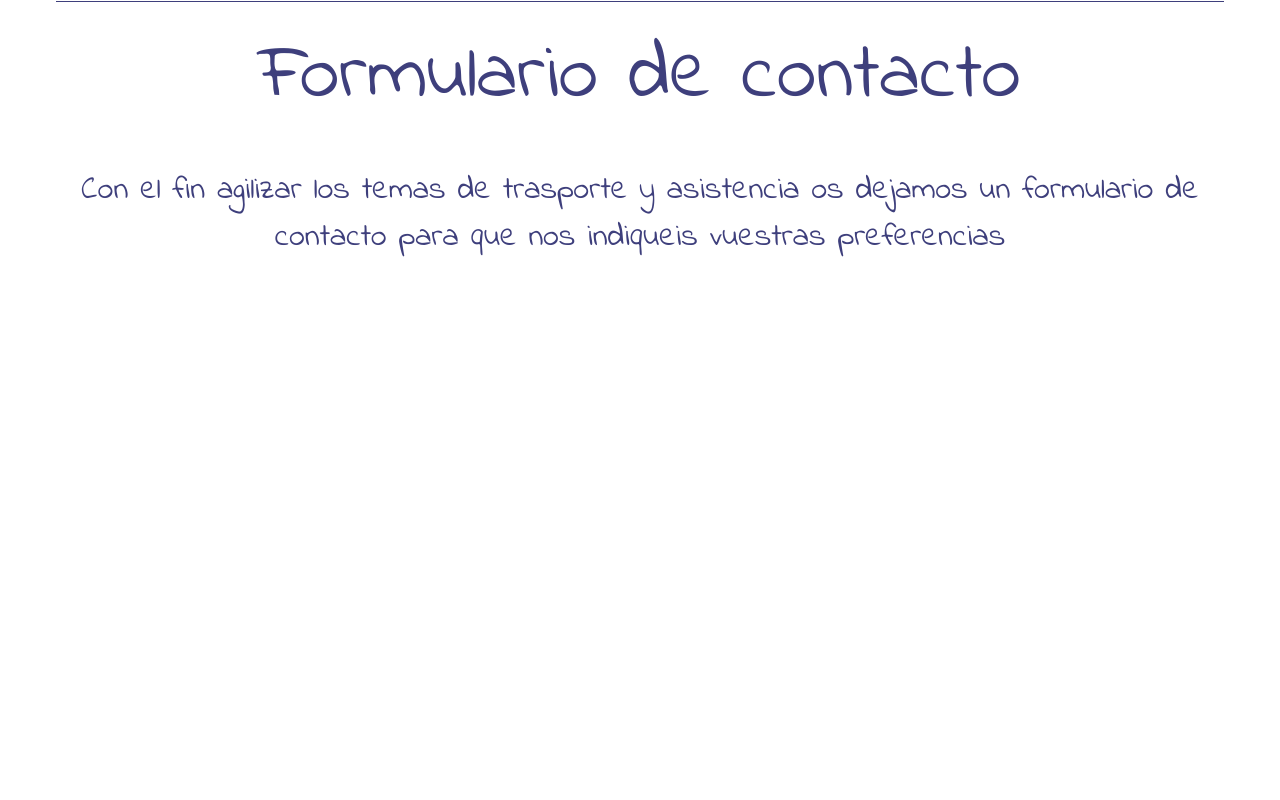
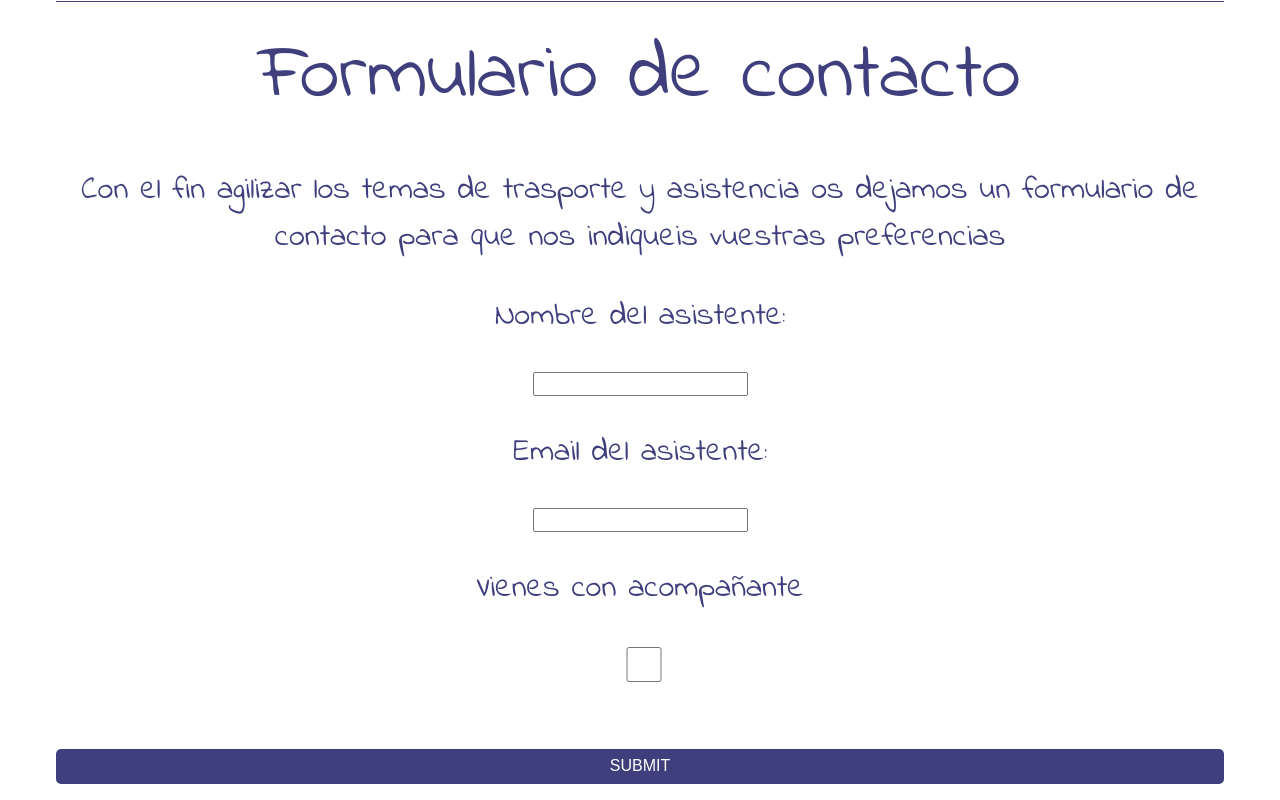
Before and after one commit to ojedabotansantiago/boda-clau-boke, a React (Create React App) app: page / in a window 1280 px wide. Shown: the part 4969-5769 px from the top of the page. Before the commit the page ends 5262 px from the top, so only its background shows below. Built offline with nearby package versions, Linux system fonts and the light colour scheme.

Commit message:
added form

```diff
--- a/package.json
+++ b/package.json
@@ -14,6 +14,7 @@
     "node-sass": "4.14.1",
     "react": "^17.0.2",
     "react-dom": "^17.0.2",
+    "react-hook-form": "^7.10.1",
     "react-router-dom": "^5.2.0",
     "react-scripts": "4.0.3",
     "styled-components": "^5.3.0",
--- a/src/App.tsx
+++ b/src/App.tsx
@@ -5,6 +5,7 @@ import { ThemeProvider } from 'styled-components';
 import { defaultTheme } from './assets/theme/theme';
 import { PictureComponent } from './components/picture/picture.component';
 import { SectionEntry } from './components/textEntry/section.component';
+import { FormComponent } from './components/form/form.component';
 
 function App() {
   type SectionEntryProp = {
@@ -117,6 +118,8 @@ function App() {
           titleSection={sectionEntryForm.titleSection}
           mainText={sectionEntryForm.mainText}
         ></SectionEntry>
+        <FormComponent></FormComponent>
+
       </div>
     </ThemeProvider>
   );
--- a/src/assets/theme/theme.tsx
+++ b/src/assets/theme/theme.tsx
@@ -21,6 +21,12 @@ export const defaultTheme: DefaultTheme = {
       main: '#709fb0',
       contrastText: '#ffffff',
     },
+    error: {
+      main: '#ff0000',
+    },
+    buttonSubmit: {
+      main: '#0004f542',
+    }
   },
   images: {
     main: {
--- /dev/null
+++ b/src/components/form/form.component.tsx
@@ -0,0 +1,163 @@
+import React, { useState } from 'react';
+import styled from 'styled-components';
+
+import { useForm } from 'react-hook-form';
+
+type FromProps = {};
+
+const FormContainer = styled.form`
+  margin: 1rem 3rem;
+`;
+const QuestionsContainer = styled.div`
+  width: 100%;
+  color: ${(props) => props.theme.palette.primary.main};
+  text-align: center;
+`;
+
+const TitleQuestion = styled.p`
+  @media (min-width: 970px) {
+    font-size: 2em;
+  }
+  @media (max-width: 500px) {
+    font-size: 0.99em;
+  }
+  color: ${(props) => props.theme.palette.primary.main};
+  text-align: center;
+  width: 100%;
+`;
+const ErrorQuestion = styled.div`
+  @media (min-width: 970px) {
+    font-size: 1em;
+  }
+  @media (max-width: 500px) {
+    font-size: 0.5em;
+  }
+  color: ${(props) => props.theme.palette.error.main};
+  text-align: center;
+`;
+const QuestionsInput = styled.input`
+  @media (min-width: 970px) {
+    font-size: 1em;
+  }
+  @media (max-width: 500px) {
+    font-size: 1em;
+  }
+  color: ${(props) => props.theme.palette.primary.main};
+  text-align: center;
+`;
+const CheckBox = styled.input`
+  color: ${(props) => props.theme.palette.common.white};
+  font-size: 1em;
+  padding: 0.25em 1em;
+  border: 2px solid ${(props) => props.theme.palette.primary.main};
+  border-radius: 3px;
+  transition: 0.15s;
+  text-align: center;
+  &:active {
+    background-color: ${(props) => props.theme.palette.buttonSubmit.main};
+  }
+  background: ${(props) => props.theme.palette.primary.main};
+  cursor: pointer;
+  margin-bottom: 0;
+  text-transform: uppercase;
+  width: 100%;
+  border-radius: 5px;
+  height: 35px;
+  border-color: transparent;
+  box-shadow: 0px;
+  outline: none;
+  transition: 0.15s;
+`;
+const ButtonSubmit = styled.input`
+  color: ${(props) => props.theme.palette.common.white};
+  font-size: 1em;
+  padding: 0.25em 1em;
+  border: 2px solid ${(props) => props.theme.palette.primary.main};
+  border-radius: 3px;
+  transition: 0.15s;
+  text-align: center;
+  &:active {
+    background-color: ${(props) => props.theme.palette.buttonSubmit.main};
+  }
+  background: ${(props) => props.theme.palette.primary.main};
+  cursor: pointer;
+  margin-bottom: 0;
+  text-transform: uppercase;
+  width: 100%;
+  border-radius: 5px;
+  height: 35px;
+  border-color: transparent;
+  box-shadow: 0px;
+  outline: none;
+  transition: 0.15s;
+  margin-top: 5%;
+`;
+export const FormComponent = (FormProps: FromProps) => {
+  const [checkBoxGuestValue, setDataChange] = useState(false);
+  const [mailValidity, setMailValidity] = useState(false);
+  const {
+    register,
+    handleSubmit,
+    watch,
+    formState: { errors },
+  } = useForm();
+
+  const onSubmit = (data: any) => {
+    console.log(data);
+    getSetMailValidity(data.mail);
+
+
+  };
+
+  const getSetMailValidity= (mail:string)=> {
+    const re = /^(([^<>()[\]\\.,;:\s@"]+(\.[^<>()[\]\\.,;:\s@"]+)*)|(".+"))@((\[[0-9]{1,3}\.[0-9]{1,3}\.[0-9]{1,3}\.[0-9]{1,3}\])|(([a-zA-Z\-0-9]+\.)+[a-zA-Z]{2,}))$/;
+    const isValidMail = re.test(String(mail).toLowerCase());
+    setMailValidity(!isValidMail);
+  }
+
+  const onchange = (data: any) => {
+    setDataChange(data.target.checked);
+    console.log(data.target.checked);
+    console.log('checkBoxGuestValue', checkBoxGuestValue);
+  };
+
+  return (
+    <FormContainer onSubmit={handleSubmit(onSubmit)}>
+      <QuestionsContainer>
+        {/* register your input into the hook by invoking the "register" function */}
+        <TitleQuestion>Nombre del asistente: </TitleQuestion>
+        <QuestionsInput {...register('name', { required: true })} />
+        {errors.name && <ErrorQuestion>Este campo es requerido</ErrorQuestion>}
+      </QuestionsContainer>
+
+      <QuestionsContainer>
+        {/* include validation with required or other standard HTML validation rules */}
+        <TitleQuestion>Email del asistente: </TitleQuestion>
+        <QuestionsInput {...register('mail', { required: true })} />
+        {/* errors will return when field validation fails  */}
+        {errors.mail && <ErrorQuestion>Este campo es requerido</ErrorQuestion>}
+        { mailValidity && <ErrorQuestion>El Email tiene un formato incorrectof</ErrorQuestion>}
+      </QuestionsContainer>
+
+      <QuestionsContainer>
+        <TitleQuestion>Vienes con acompañante</TitleQuestion>
+        <CheckBox
+          {...register('guest')}
+          type='checkbox'
+          onChange={(ev) => {
+            onchange(ev);
+          }}
+        />
+      </QuestionsContainer>
+      {checkBoxGuestValue && (
+        <QuestionsContainer>
+          {/* register your input into the hook by invoking the "register" function */}
+          <TitleQuestion> Nombre del Acompañante: </TitleQuestion>
+          <QuestionsInput {...register('guestName', { required: true })} />
+          {errors.name && <ErrorQuestion> This field is required </ErrorQuestion>}
+        </QuestionsContainer>
+      )}
+      <ButtonSubmit type='submit' />
+    </FormContainer>
+  );
+};
```
Also changed, not shown: 1 other file (tests, documents, lock files or other folders).
